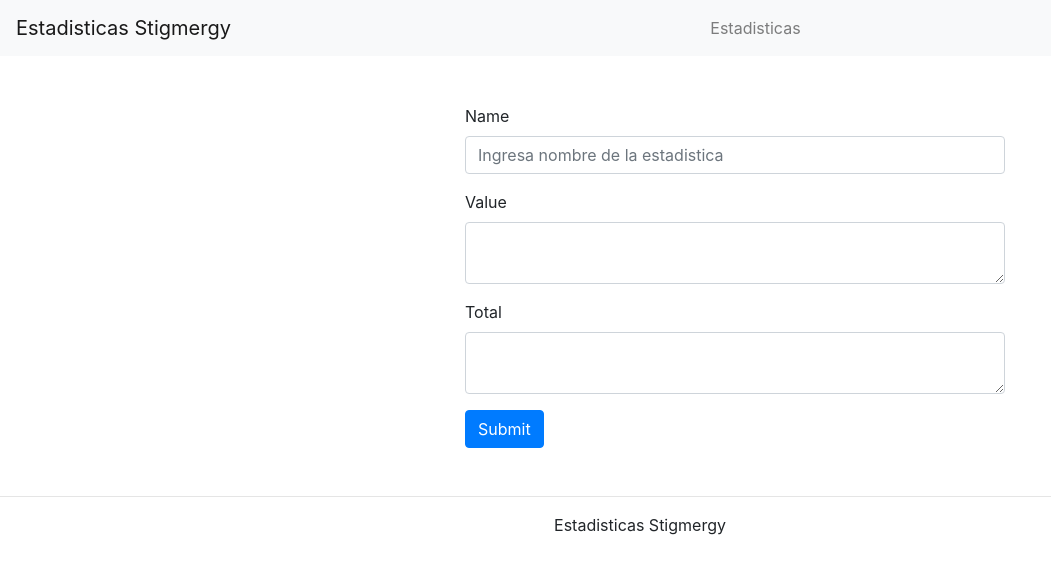
After one commit to juparopi/StigmergySprint4, a Flask app: page /add-estadistica in a window 1280 px wide. The commit adds this page. Shown: the top 574 px of the page, without its empty margins (0-1051 px from the left). Run offline with Flask 2, Linux system fonts and the light colour scheme; some libraries are stand-ins or nearby versions.

Commit message:
Add files via upload

```diff
--- a/app.py
+++ b/app.py
@@ -20,53 +20,118 @@ def home():
     # render a view
     return render_template("pages/home.html",homeIsActive=True,addNoteIsActive=False,notes=notes)
 
-@app.route("/add-note", methods=['GET','POST'])
+@app.route("/add-estadistica", methods=['GET','POST'])
 def addNote():
     if(request.method == "GET"):
 
-        return render_template("pages/add-note.html",homeIsActive=False,addNoteIsActive=True)
+        return render_template("pages/add-estadistica.html",homeIsActive=False,addNoteIsActive=True)
 
     elif (request.method == "POST"):
 
         # get the fields data
-        title = request.form['title']
-        description = request.form['description']
-        createdAt = datetime.datetime.now()
+        name = request.form['name']
+        value = request.form['value']
+        total = request.form['total']
 
         # save the record to the database
-        mongo.db.notes.insert_one({"title":title,"description":description,"createdAt":createdAt})
+        mongo.db.notes.insert_one({"name":name,"value":value,"total":total})
 
         # redirect to home page
         return redirect("/")
 
-@app.route('/edit-note', methods=['GET','POST'])
-def editNote():
+@app.route('/tiempo-alistamiento', methods=['GET','POST'])
+def editNoteTiempo():
 
     if request.method == "GET":
 
-        # get the id of the note to edit
-        noteId = request.args.get('form')
-
         # get the note details from the db
-        note = dict(mongo.db.notes.find_one({"_id":ObjectId(noteId)}))
+        note = dict(mongo.db.notes.find_one({"_id":ObjectId("61b168746eee466439866f81")}))
 
         # direct to edit note page
-        return render_template('pages/edit-note.html',note=note)
+        return render_template('pages/edit-tiempo.html',note=note)
 
     elif request.method == "POST":
 
         #get the data of the note
-        print( 'request', request.text )
-        noteId = request.form['_id']
-        title = request.form['title']
-        description = request.form['description']
+        newValue = request.form['value']
+
+        # get the note details from the db
+        note = dict(mongo.db.notes.find_one({"_id":ObjectId("61b168746eee466439866f81")}))
+        total = int(note['total']) + 1
+        value = ((int(note['total']) * int(note['value'])) + int(newValue)) / total
+
         # update the data in the db
-        mongo.db.notes.update_one({"_id":ObjectId(noteId)},{"$set":{"title":title,"description":description}})
+        mongo.db.notes.update_one({"_id":ObjectId("61b168746eee466439866f81")},{"$set":{"value":value, "total": total }})
 
         # redirect to home page
         return redirect("/")
 
-@app.route('/delete-note', methods=['POST'])
+@app.route('/tiempo-alistamiento/<val>', methods=['GET','POST'])
+def editNoteTiempoParam(val):
+
+    #get the data of the note
+    newValue = val
+
+    # get the note details from the db
+    note = dict(mongo.db.notes.find_one({"_id":ObjectId("61b168746eee466439866f81")}))
+
+    total = int(note['total']) + 1
+    value = ((int(note['total']) * int(note['value'])) + int(newValue)) / total
+
+    # update the data in the db
+    mongo.db.notes.update_one({"_id":ObjectId("61b168746eee466439866f81")},{"$set":{"value":value, "total": total }})
+
+    # redirect to home page
+    return redirect("/")
+
+
+@app.route('/precio', methods=['GET','POST'])
+def editNotePrecio():
+
+    if request.method == "GET":
+
+        # get the note details from the db
+        note = dict(mongo.db.notes.find_one({"_id":ObjectId("61b169780ca1b60f1c3b4dc7")}))
+
+        # direct to edit note page
+        return render_template('pages/edit-precio.html',note=note)
+
+    elif request.method == "POST":
+
+        #get the data of the note
+        newValue = request.form['value']
+
+        # get the note details from the db
+        note = dict(mongo.db.notes.find_one({"_id":ObjectId("61b169780ca1b60f1c3b4dc7")}))
+
+        total = int(note['total']) + 1
+        value = ((int(note['total']) * int(note['value'])) + int(newValue)) / total
+
+        # update the data in the db
+        mongo.db.notes.update_one({"_id":ObjectId("61b169780ca1b60f1c3b4dc7")},{"$set":{"value":value, "total": total }})
+
+        # redirect to home page
+        return redirect("/")
+
+@app.route('/precio/<val>', methods=['GET','POST'])
+def editNotePrecioParam(val):
+
+    #get the data of the note
+    newValue = val
+
+    # get the note details from the db
+    note = dict(mongo.db.notes.find_one({"_id":ObjectId("61b169780ca1b60f1c3b4dc7")}))
+
+    total = int(note['total']) + 1
+    value = ((int(note['total']) * int(note['value'])) + int(newValue)) / total
+
+    # update the data in the db
+    mongo.db.notes.update_one({"_id":ObjectId("61b169780ca1b60f1c3b4dc7")},{"$set":{"value":value, "total": total }})
+
+    # redirect to home page
+    return redirect("/")
+
+@app.route('/delete', methods=['POST'])
 def deleteNote():
 
     # get the id of the note to delete
--- a/templates/base.html
+++ b/templates/base.html
@@ -15,14 +15,11 @@
 	</head>
 	<body>
 		<nav class="navbar navbar-expand-lg navbar-light bg-light">
-			<a class="navbar-brand" href="#">Notes app</a>
+			<a class="navbar-brand" href="#">Estadisticas Stigmergy</a>
 			<div class="collapse navbar-collapse" id="navbarSupportedContent">
 				<ul class="navbar-nav mx-auto">
 					<li class="nav-item {{ 'active' if homeIsActive == True }}">
-						<a class="nav-link" href="/">Home</a>
-					</li>
-					<li class="nav-item {{ 'active' if addNoteIsActive == True }}">
-						<a class="nav-link" href="/add-note">Add note</a>
+						<a class="nav-link" href="/">Estadisticas</a>
 					</li>
 				</ul>
 			</div>
@@ -30,7 +27,7 @@
 		{% block content %} {% endblock %}
 		<footer>
 			<hr />
-			<p class="text-center">Notes app</p>
+			<p class="text-center">Estadisticas Stigmergy</p>
 		</footer>
 	</body>
 </html>
--- /dev/null
+++ b/templates/pages/add-estadistica.html
@@ -0,0 +1,57 @@
+{% extends 'base.html'%} {% block title %} Agregar estadistica {% endblock %} {% block
+    content %}
+    <div class="container mt-5 mb-5 px-10 ">
+        <div class="row">
+            <div class="col-md-6 offset-md-4">
+                <form method="POST" action="/add-estadistica">
+                    <div class="form-group">
+                        <label for="name">Name</label>
+                        <input
+                            type="text"
+                            class="form-control"
+                            id="name"
+                            aria-describedby="estName"
+                            placeholder="Ingresa nombre de la estadistica"
+                            name="name"
+                            required
+                        />
+                        <small id="estName" class="form-text text-muted"
+                            ></small
+                        >
+                    </div>
+                    <div class="form-group">
+                        <label for="value">Value</label>
+                        <textarea
+                            id="value"
+                            name="value"
+                            class="form-control"
+                            placeholder="Any value"
+                            aria-describedby="value"
+                            required
+                        >
+                        </textarea>
+                        <small id="value" class="form-text text-muted"
+                            ></small
+                        >
+                    </div>
+                    <div class="form-group">
+                        <label for="total">Total</label>
+                        <textarea
+                            id="total"
+                            name="total"
+                            class="form-control"
+                            placeholder="Any total"
+                            aria-describedby="total"
+                            required
+                        >
+                        </textarea>
+                        <small id="total" class="form-text text-muted"
+                            ></small
+                        >
+                    </div>
+                    <button type="submit" class="btn btn-primary">Submit</button>
+                </form>
+            </div>
+        </div>
+    </div>
+    {% endblock %}
```
Also changed, not shown: templates/pages/edit-precio.html (added, +27 -0 lines), templates/pages/edit-tiempo.html (added, +27 -0 lines), templates/pages/home.html (+5 -11 lines).
